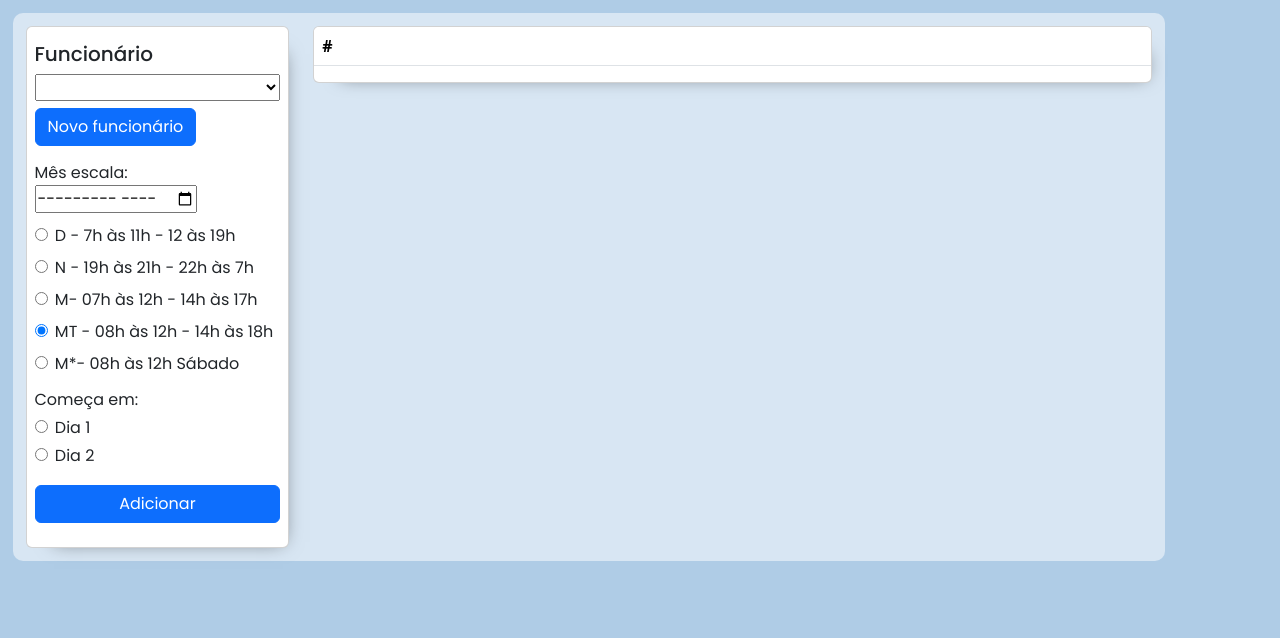
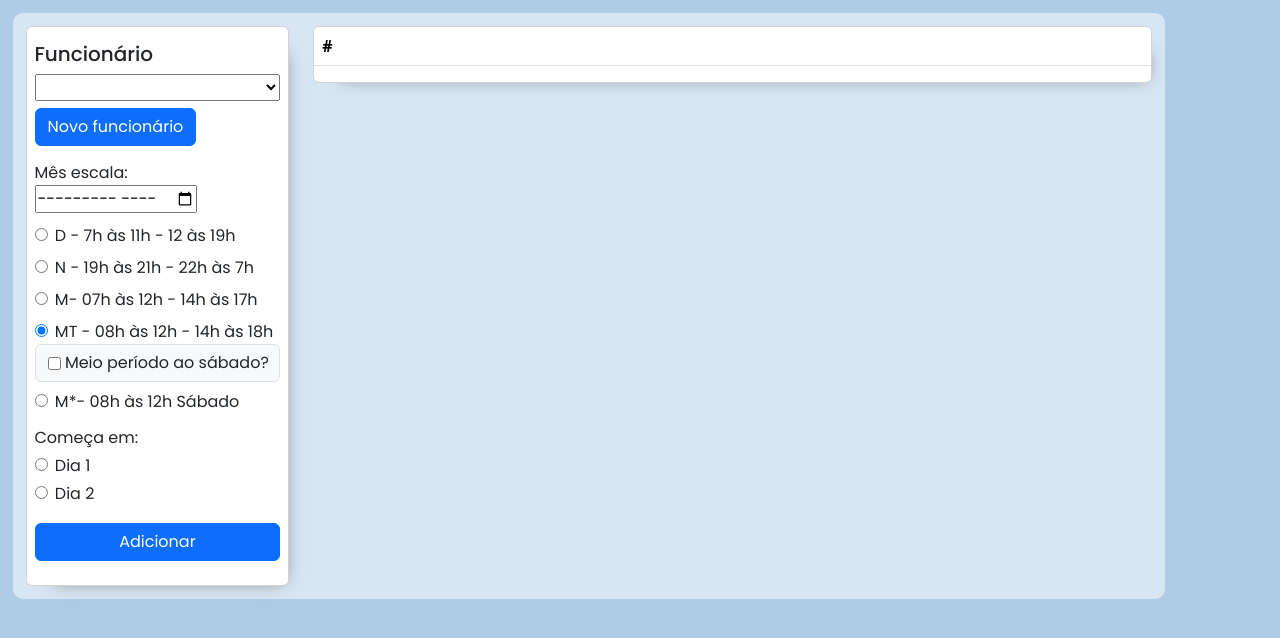
Before and after one commit to wesmnovaes/escala-de-trabalho, an Angular app in the folder escala/: page / in a window 1280 px wide. Both pictures are taken after a click on the radio button "MT - 08h às 12h - 14h às 18h". Shown: the top 638 px of the page. Built offline with nearby package versions, Linux system fonts and the light colour scheme.

Commit message:
Adiciona botão de checkbox no formulário e função para mostrar somente ao selecionar uma das opções

```diff
--- a/escala/angular.json
+++ b/escala/angular.json
@@ -31,7 +31,8 @@
             ],
             "scripts": [
               "node_modules/bootstrap/dist/js/bootstrap.js",
-              "node_modules/bootstrap/dist/js/bootstrap.min.js"
+              "node_modules/bootstrap/dist/js/bootstrap.min.js",
+              "src/script.js"
             ],
             "server": "src/main.server.ts",
             "prerender": true,
--- a/escala/src/app/app.component.html
+++ b/escala/src/app/app.component.html
@@ -42,8 +42,12 @@ crossorigin="anonymous"></script>
                   <label class="custom-control-label" for="radioM">M- 07h às 12h  - 14h às 17h</label>
                 </div>
                 <div class="custom-control custom-radio my-1 mr-sm-2">
-                  <input type="radio" class="custom-control-input" id="radioMT" name="escala" value="MT" formControlName="escala">
+                  <input type="radio" class="custom-control-input" onclick="EscondePerguntaSabado()" id="radioMT" name="escala" value="MT" formControlName="escala">
                   <label class="custom-control-label" for="radioMT">MT - 08h às 12h  -  14h às 18h</label>
+                  <div class="input-group-text" id="meio_periodo_sabado" style="display: none;">
+                    <input type="checkbox" name="checkbox_trabalha_sabado" id="checkbox_trabalha_sabado" formControlName="checkbox_trabalha_sabado">
+                    <label class="custom-control-label" style="padding-left: 2%;" for="checkbox_trabalha_sabado"> Meio período ao sábado?</label>
+                  </div>
                 </div>
                 <div class="custom-control custom-radio my-1 mr-sm-2">
                   <input type="radio" class="custom-control-input" id="radioS" name="escala" value="M*" formControlName="escala">
@@ -105,7 +109,7 @@ crossorigin="anonymous"></script>
                   <form [formGroup]="funcionarioForm" (ngSubmit)="addFuncionario()">
                     <div class="mb-3">
                       <label for="exampleInputEmail1" class="form-label">Nome Funcionário</label>
-                      <input type="email" class="form-control" id="nomefuncionario" aria-describedby="nomefuncionario" formControlName="nomefuncionario" required>
+                      <input type="email" class="form-control" id="nomefuncionario" aria-describedby="nomefuncionario" formControlName="nomefuncionario">
                       <div id="nomefuncionario" class="form-text">Novos funcionários apareceram na lista do menu Funcionário</div>
                     </div>
                     <button type="submit" class="btn btn-primary">Cadastrar</button>
--- a/escala/src/app/app.component.ts
+++ b/escala/src/app/app.component.ts
@@ -29,7 +29,8 @@ export class AppComponent {
     escolhaMes: '',
     escala: '',
     SelectfuncionaiosLista:'',
-    dia1:''
+    dia1:'',
+    checkbox_trabalha_sabado:''
   });
 
   funcionarioForm = this.formBuilder.group({
--- /dev/null
+++ b/escala/src/script.js
@@ -0,0 +1,8 @@
+function EscondePerguntaSabado() {
+    var x = document.getElementById("meio_periodo_sabado");
+    if (x.style.display == "none") {
+      x.style.display = "flex";
+    } else {
+      x.style.display = "none";
+    }
+  }
```
Also changed, not shown: escala/src/styles.css (line endings or trailing spaces).
